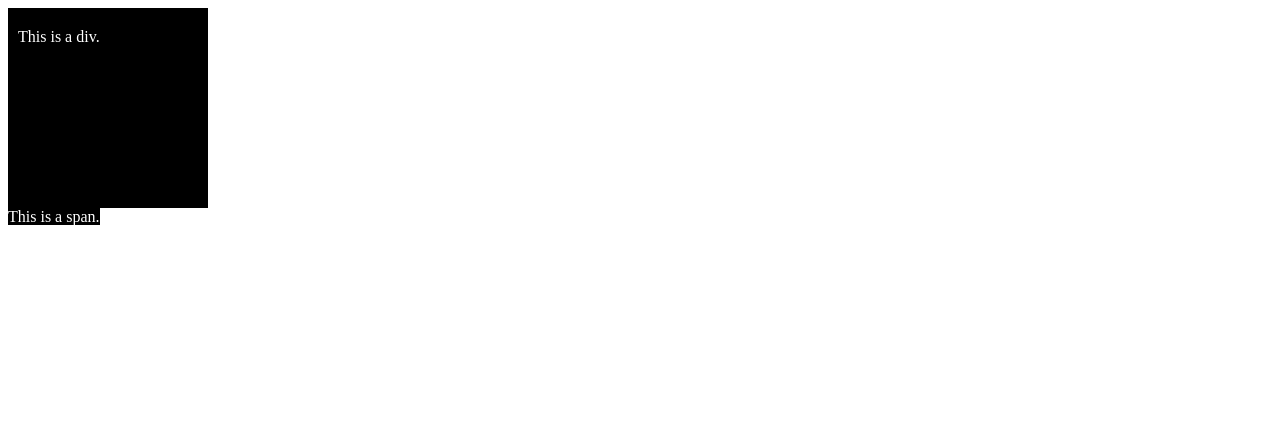
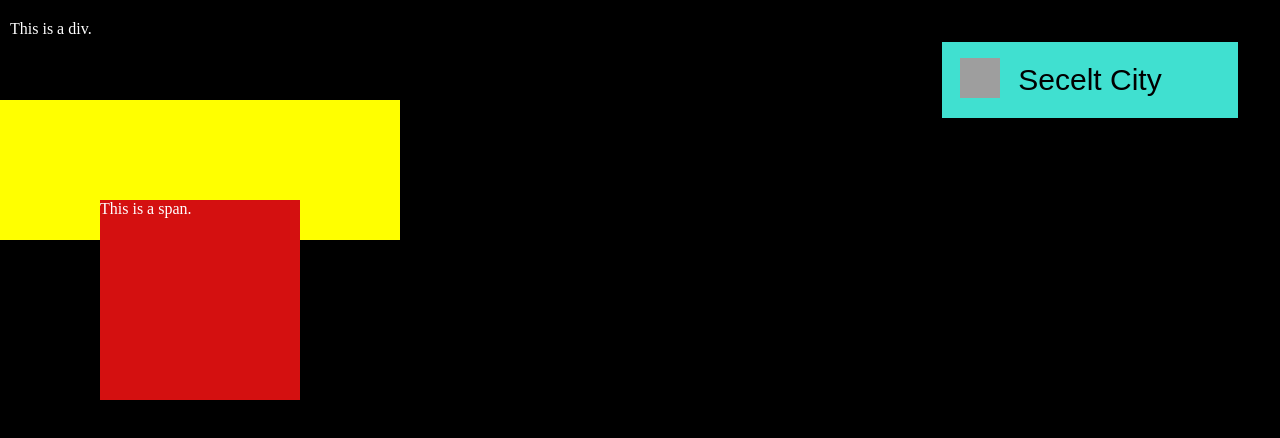
Before and after one commit to JKriszta/css_showcase, a plain HTML site: page index.html in a window 1280 px wide. Shown: the top 438 px of the page. Drawn offline with Linux system fonts and the light colour scheme; grey boxes are pictures that could not be loaded.

Commit message:
something

```diff
--- a/index.html
+++ b/index.html
@@ -1,18 +1,29 @@
 <!DOCTYPE html>
 <html lang="en">
+
 <head>
   <meta charset="UTF-8">
   <meta name="viewport" content="width=device-width, initial-scale=1.0">
   <title>Document</title>
   <link rel="stylesheet" href="./style.css">
 </head>
+
 <body>
+
+
   <div class="divClass" data-anything="ez egy magyar szöveg" id="">
     This is a div.
+    <div class="secondDiv">
+      <span class="spanClass">
+        This is a span.
+      </span>
+    </div>
   </div>
-  <span class="spanClass">
-    This is a span.
-  </span>
+  <button>
+    <img src="https://iconmonstr.com/wp-content/g/gd/makefg.php?i=../assets/preview/2019/png/iconmonstr-building-45.png&r=0&g=0&b=0" alt="">
+  <span>Secelt City</span>
+  </button>
 
 </body>
+
 </html>
--- a/style.css
+++ b/style.css
@@ -1,14 +1,57 @@
 .divClass {
   background-color: rgb(0, 0, 0);
   box-sizing: border-box;
+  width: 100vw;
+  height: 200vh;
+  color: rgb(255, 255, 255);
+  padding: 20px 10px 0;
+  position: relative;
+  z-index: 1;
+}
+.spanClass {
+  background-color: rgb(212, 16, 16);
   width: 200px;
   height: 200px;
   color: rgb(255, 255, 255);
-  padding: 20px 10px 0;
+  display: block;
+  /*margin: -160px 0 0 160px ; */
+  position: absolute;
+  top: 100px;
+  left: 100px;
 }
-.spanClass {
-  background-color: rgb(0, 0, 0);
-  width: 200px;
-  height: 200px;
-  color: rgb(255, 255, 255);
+body {
+  padding: 0;
+  margin: 0;
 }
+.secondDiv {
+  width: 400px;
+  height: 140px;
+  background-color: yellow;
+  position: relative;
+  position: absolute;
+  top: 100px;
+  left: 0; /*paddinget sem fogja figyelembe venni*/
+}
+button {
+  width: 300px;
+  height: 80px;
+  background-color: turquoise;
+  border: 2px solid black;
+  position: fixed;
+  top: 0;
+  right: 0;
+  z-index: 2;
+  margin: 40px;
+}
+
+button span {
+  font-size: 30px;
+}
+button img {  /*dom tree miatt lehet szünettel img utána*/
+  width: 40px;
+  height: 40px;
+  position: absolute;
+  left: 0;
+top: 0;
+margin: 16px 18px;
+}
```
